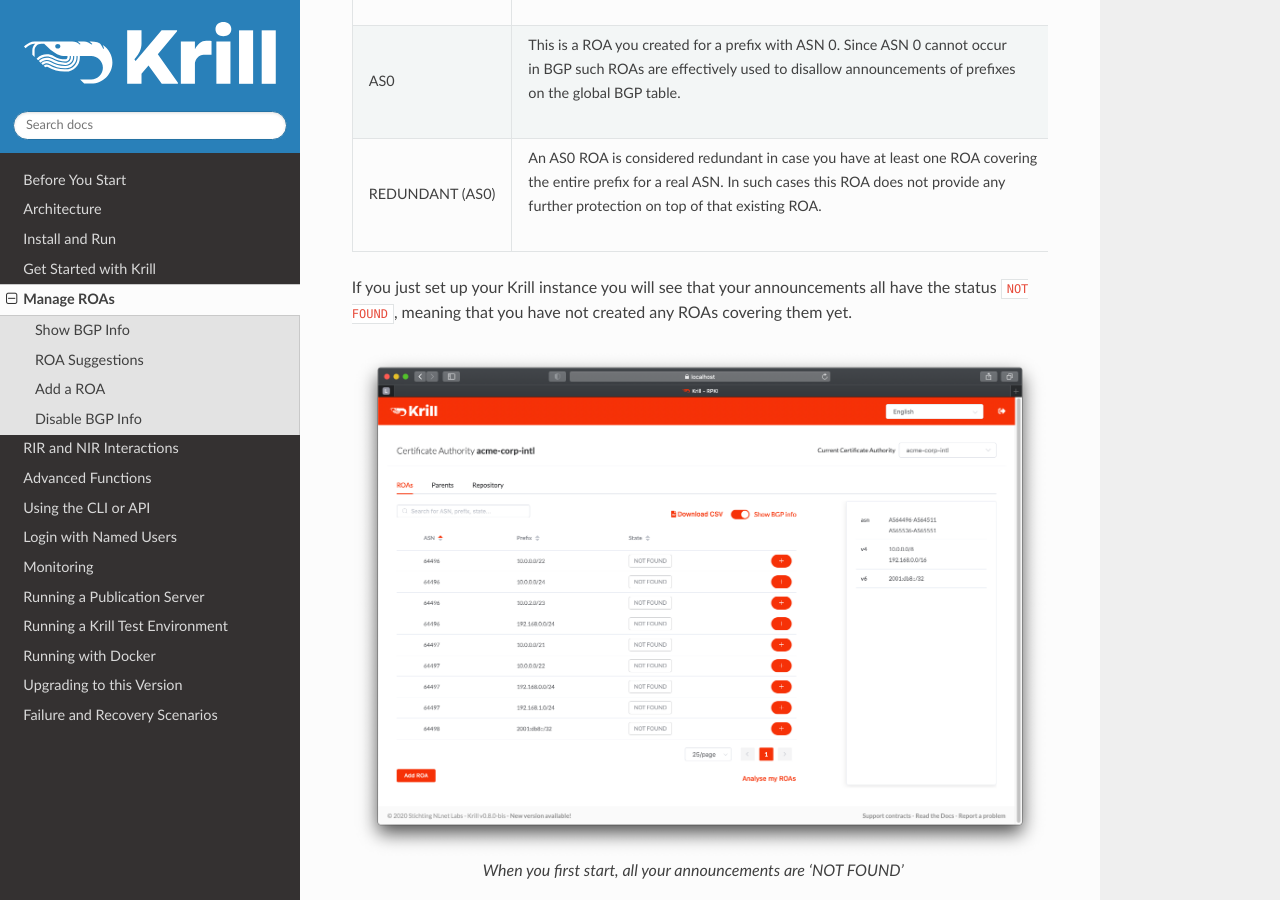
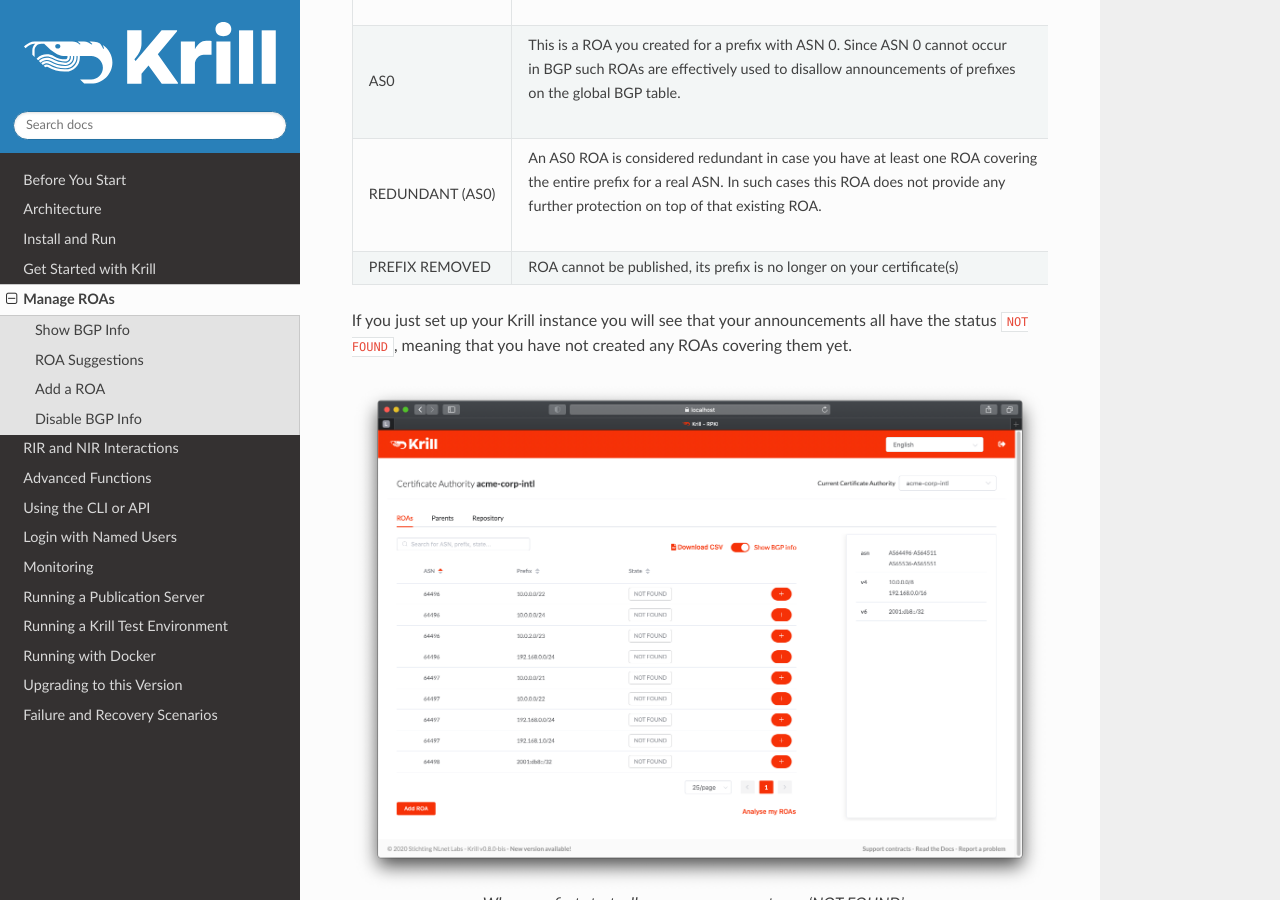
Before and after one commit to NLnetLabs/krill-manual, a Sphinx documentation site: the page built from source/manage-roas.rst, in a window 1280 px wide and 900 px high, scrolled down 1216 px. Built offline with Sphinx 7.4.7 and the Read the Docs theme 2.0.0, drawn with Linux system fonts in a browser that asks for light colours; the version number could not be read and is left out; some of the changed text lies outside the part shown.

Commit message:
Add info on ROA "Prefix Removed"

```diff
--- a/source/manage-roas.rst
+++ b/source/manage-roas.rst
@@ -56,6 +56,8 @@
 REDUNDANT (AS0) | An AS0 ROA is considered redundant in case you have at least one ROA covering
                 | the entire prefix for a real ASN. In such cases this ROA does not provide any
                 | further protection on top of that existing ROA.
+
+PREFIX REMOVED  ROA cannot be published, its prefix is no longer on your certificate(s)
 
 =============== =========================================================================================
 
@@ -122,6 +124,10 @@
 NOT SEEN        Remove     Keep the ROA if it is for a planned or backup announcement.
 
 REDUNDANT       Remove
+
+PREFIX REMOVED  Remove     | Keep the ROA if you believe that your prefix will be re-added by
+                           | any parent.
+
 =============== ========== =============================================================================
 
 .. _krill_add_roa:
```
